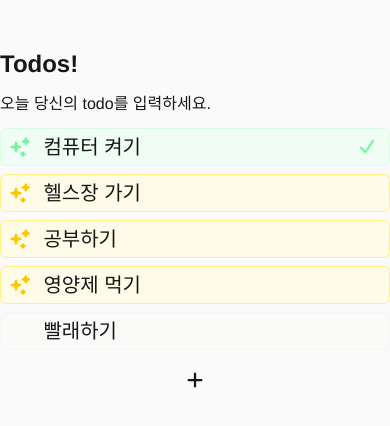
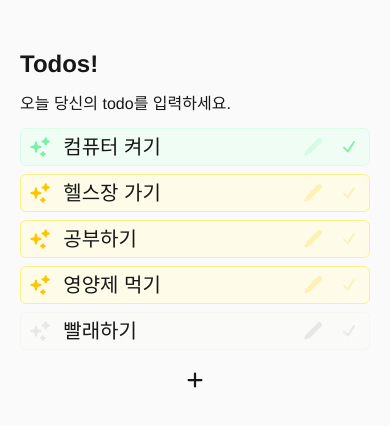
Before and after one commit to simjung418/portfolio-2025, a Next.js app: page /todos in a window 390 px wide. Shown: the top 426 px of the page. Built offline with nearby package versions, Linux system fonts and the light colour scheme; no server answers.

Commit message:
Todos complete - enough!

```diff
--- a/app/globals.css
+++ b/app/globals.css
@@ -24,52 +24,3 @@ body {
   color: var(--foreground);
   font-family: Pretendard, Helvetica, sans-serif;
 }
-/* start todos */
-.green {
-  @apply bg-green-50 border-green-100;
-}
-
-.green:hover {
-  @apply bg-green-100;
-}
-
-.green > svg {
-  @apply text-green-300;
-}
-
-.green section {
-  @apply bg-green-50 text-green-300 border-green-300;
-}
-
-.yellow {
-  @apply bg-yellow-50 border-yellow-200;
-}
-
-.yellow:hover {
-  @apply bg-yellow-100;
-}
-
-.yellow > svg {
-  @apply text-yellow-400;
-}
-
-.yellow section {
-  @apply bg-yellow-50 text-yellow-400 border-yellow-400;
-}
-
-.stone {
-  @apply bg-stone-50 border-stone-100;
-}
-
-.stone:hover {
-  @apply bg-stone-100;
-}
-
-.stone > svg {
-  @apply text-stone-300;
-}
-
-.stone section {
-  @apply bg-stone-50 text-stone-400 border-stone-400;
-}
-/* end todos */
--- a/app/todos/layout.tsx
+++ b/app/todos/layout.tsx
@@ -10,7 +10,7 @@ export default function RootLayout({
   children: React.ReactNode;
 }>) {
   return (
-    <div className="bg-neutral-50 h-screen py-10">
+    <div className="bg-neutral-50 h-screen py-10 px-5">
       {children}
     </div>
   );
--- /dev/null
+++ b/app/todos/page.module.css
@@ -0,0 +1,59 @@
+@reference "tailwindcss";
+/* start todos */
+.green {
+  @apply bg-green-50 border-green-100 ring-green-300;
+}
+
+.green:hover {
+  @apply bg-green-100;
+}
+
+.green > * > svg {
+  @apply text-green-300;
+}
+
+.green section {
+  @apply bg-green-50 text-green-300 border-green-300;
+}
+
+.yellow {
+  @apply bg-yellow-50 border-yellow-200 ring-yellow-400;
+}
+
+.yellow:hover {
+  @apply bg-yellow-100;
+}
+
+.yellow > * > svg {
+  @apply text-yellow-400;
+}
+
+.yellow section {
+  @apply bg-yellow-50 text-yellow-400 border-yellow-400;
+}
+
+.stone {
+  @apply bg-stone-50 border-stone-100 ring-stone-400;
+}
+
+.stone:hover {
+  @apply bg-stone-100;
+}
+
+.stone > * > svg {
+  @apply text-stone-400;
+}
+
+.stone section {
+  @apply bg-stone-50 text-stone-400 border-stone-400;
+}
+/* end todos */
+
+
+.svg_transition {
+  @apply [&_svg]:transition-opacity [&_svg]:ease-in;
+}
+
+.svg_opacity {
+  @apply opacity-20 hover:opacity-100 sm:opacity-0;
+}
--- a/app/todos/page.tsx
+++ b/app/todos/page.tsx
@@ -1,34 +1,38 @@
 "use client";
 import Input from "@/components/todoInput";
-import { PlusIcon, SparklesIcon, CheckIcon } from "@heroicons/react/16/solid";
+import { PlusIcon, SparklesIcon, CheckIcon, XMarkIcon, PencilIcon, TrashIcon } from "@heroicons/react/16/solid";
 import { useTodos } from "./useTodos";
+import styles from "./page.module.css"
 
 export default function Todos() {
-  const { todos, addTodo, handleIsDone, handleIsEdit, handleLabel, handleIsRoutine } = useTodos();
+  const { todos, isEditing, addTodo, handleIsDone, handleIsEdit, handleLabel, handleIsRoutine, handleDelete } = useTodos();
   return (
     <div className="flex flex-col max-w-md gap-3 mx-auto my-2">
       <h1 className="text-2xl font-bold">Todos!</h1>
       <p className="">오늘 당신의 todo를 입력하세요.</p>
       <ul className="flex flex-col gap-2">
         {todos.map((item) => {
-          const { id, label, isDone, isRoutine, isEditing, status } = item;
+          const { id, label, isDone, isRoutine, isEditing } = item;
+          const status = item.status === "green" ? styles.green : item.status === "yellow" ? styles.yellow : styles.stone;
           return (
             <li
               key={id}
-              className={`flex items-center justify-between gap-3 px-2 py-1 border-solid border box-border rounded-md cursor-pointer transition-colors ease-in ${status} [&_svg]:transition-colors [&_svg]:ease-in [&_svg]:size-7`}
+              onClick={!isEditing ? () => handleIsDone(id) : () => false}
+              className={`relative flex items-center justify-between gap-3 px-2 py-1 border-solid border box-border rounded-md cursor-pointer transition-colors ease-in ${status} ${isEditing ? "ring-2" : ""} active:[&_section]:scale-125`}
             >
+              <div className={`flex gap-3 item-center [&_svg]:size-7 min-w-1/2 ${styles.svg_transition}`}>
                 <SparklesIcon
-                className={isRoutine ? "" : "text-transparent!"}
-                onClick={() => {
+                  className={`${isRoutine ? "" : styles.svg_opacity }`}
+                  onClick={(e) => {
+                    e.stopPropagation();
                     handleIsRoutine(id);
                   }}
                 />
                 {isEditing ? (
-                <div>
+                  <div className="w-full">
                     <Input
                       initialValue={label}
                       onSubmit={(newLabel) => {
-                      console.log(newLabel)
                         handleLabel(id, newLabel);
                       }}
                       onCancel={() => handleIsEdit(id)}
@@ -36,19 +40,40 @@ export default function Todos() {
                   </div>
                 ) : (
                   <>
-                  <div onClick={() => handleIsEdit(id)} className="w-full text-xl text-neutral-900">
-                    {label}
-                  </div>
+                    <div className="w-full text-xl text-neutral-900 cursor-text">{label}</div>
                   </>
                 )}
-              <section onClick={() => handleIsDone(id)} className={`flex shrink-0 justify-center items-center size-7 box-border rounded-lg p-0.5`}>
-                <CheckIcon className={`font-bold ${isDone ? "" : "opacity-0"}`} />
+              </div>
+              <div className="flex gap-3 item-center *:size-6 svg-transition">
+                {isEditing ? (
+                  <XMarkIcon onClick={() => handleIsEdit(id)} />
+                ) : (
+                  <PencilIcon
+                      className={styles.svg_opacity}
+                    onClick={(e) => {
+                      e.stopPropagation();
+                      handleIsEdit(id);
+                    }}
+                  />
+                )}
+                <section className={`flex shrink-0 justify-center items-center box-border rounded-lg p-0.5 active:scale-125 transition-all ${isDone ? "" : `${styles.svg_opacity} active:opacity-100`} ease-in`}>
+                  <CheckIcon className={`font-bold`} />
                 </section>
+              </div>
+              {/* <div className="absolute -right-7 size-6">
+                <TrashIcon
+                  onClick={(e) => {
+                    e.stopPropagation();
+                    handleDelete(id);
+                  }}
+                  className={`text-stone-300! ${styles.svg_opacity}`}
+                />
+              </div> */}
             </li>
           );
         })}
       </ul>
-      <button className="flex items-center justify-center w-full h-9 hover:bg-neutral-200 rounded-md transition-colors ease-in cursor-pointer" onClick={addTodo}>
+      <button className="flex items-center justify-center w-full transition-colors ease-in rounded-md cursor-pointer h-9 hover:bg-neutral-200" onClick={isEditing ? () => false : addTodo}>
         <PlusIcon className="size-6" />
       </button>
     </div>
--- a/app/todos/useTodos.ts
+++ b/app/todos/useTodos.ts
@@ -11,6 +11,7 @@ const getStatus = (isDone: boolean, isRoutine: boolean) => {
 export function useTodos() {
   const [todos, setTodos] = useState<Todo[]>([]);
   const [isLoading, setIsLoading] = useState(true);
+  const [isEditing, setIsEditing] = useState(false);
 
   // 컴포넌트 마운트되면 쿠키 불러오기
   useEffect(() => {
@@ -35,7 +36,13 @@ export function useTodos() {
 
   useEffect(() => {
     if (todos.length > 0 && !isLoading) {
-      setCookie(JSON.stringify(todos));
+      setCookie(JSON.stringify(todos)); // todos가 변할때 마다 쿠키에 저장
+    }
+    const checkEditing = todos.find(i => i.isEditing);
+    if (checkEditing) { // 에디팅 체크 될때마다 변환
+      setIsEditing(true);
+    } else {
+      setIsEditing(false);
     }
   }, [todos, isLoading])
 
@@ -65,11 +72,14 @@ export function useTodos() {
   const handleLabel = (id: number, label: string) => {
     updateTodo(id, (item) => ({ ...item, label: label, isEditing: !item.isEditing }));
   };
+  const handleDelete = (id: number) => {
+    setTodos(todos.filter(item => item.id !== id));
+  }
   const updateTodo = (id: number, updater: (item: Todo) => Todo) => {
     setTodos(todos.map((item) => (item.id === id ? updater(item) : item)));
   };
 
-  return { todos, addTodo, handleIsDone, handleIsEdit, handleLabel, handleIsRoutine }
+  return { todos, isEditing, addTodo, handleIsDone, handleIsEdit, handleLabel, handleIsRoutine, handleDelete }
 }
 
 const todoList = [
--- a/components/todoInput.tsx
+++ b/components/todoInput.tsx
@@ -17,9 +17,6 @@ export default function Input({ initialValue = "", onSubmit, onCancel }: TodoInp
     }
   };
 
-
-
-
   const handleKeyDown = (e: React.KeyboardEvent<HTMLInputElement>) => {
     if (e.key === "Escape") {
       // ESC 키
@@ -34,7 +31,9 @@ export default function Input({ initialValue = "", onSubmit, onCancel }: TodoInp
         type="text"
         value={value}
         onChange={(e) => setValue(e.target.value)}
-        onKeyUp={handleKeyDown}/>
+        onKeyDown={handleKeyDown}
+        className="text-xl text-neutral-900 outline-none"
+      />
     </form>
   );
 }
```
Lines whose indentation alone changed are shown as unchanged.
